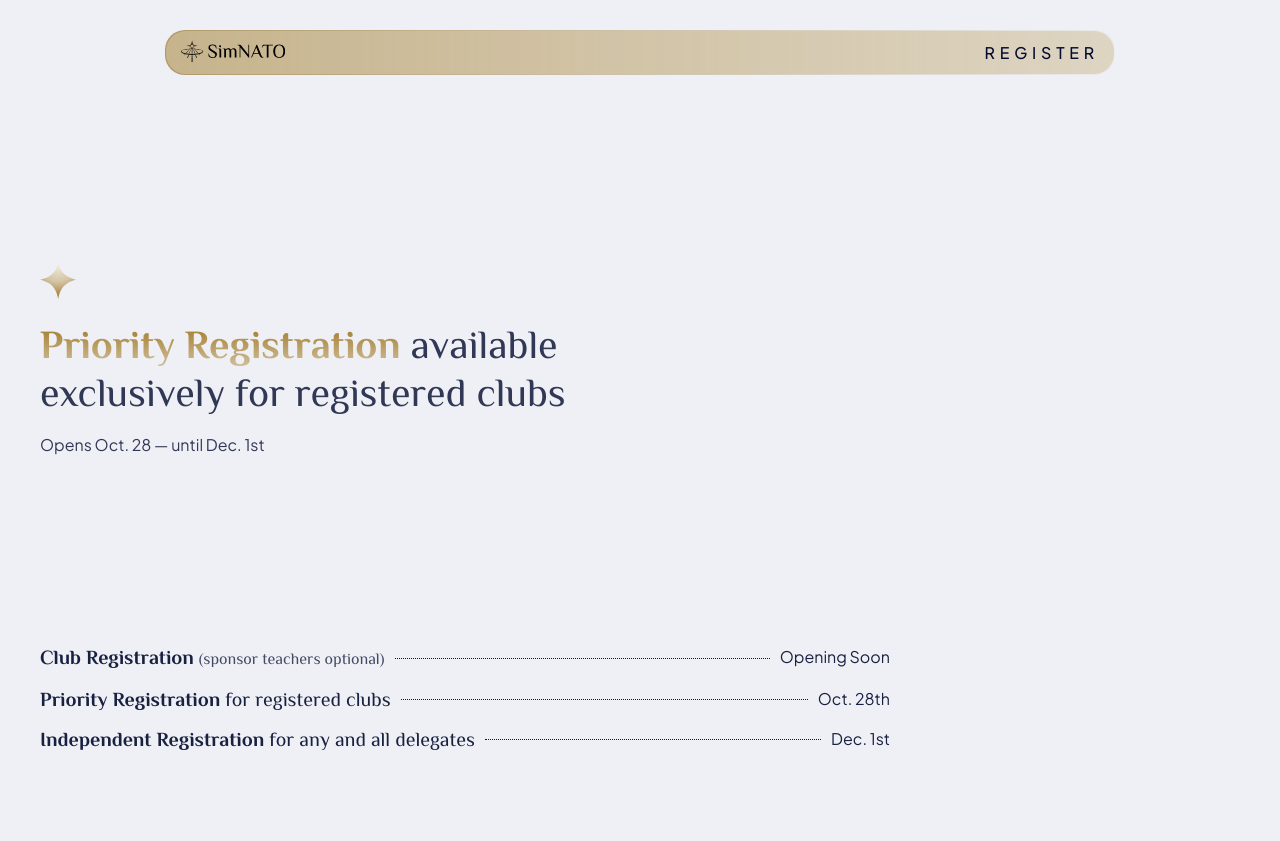
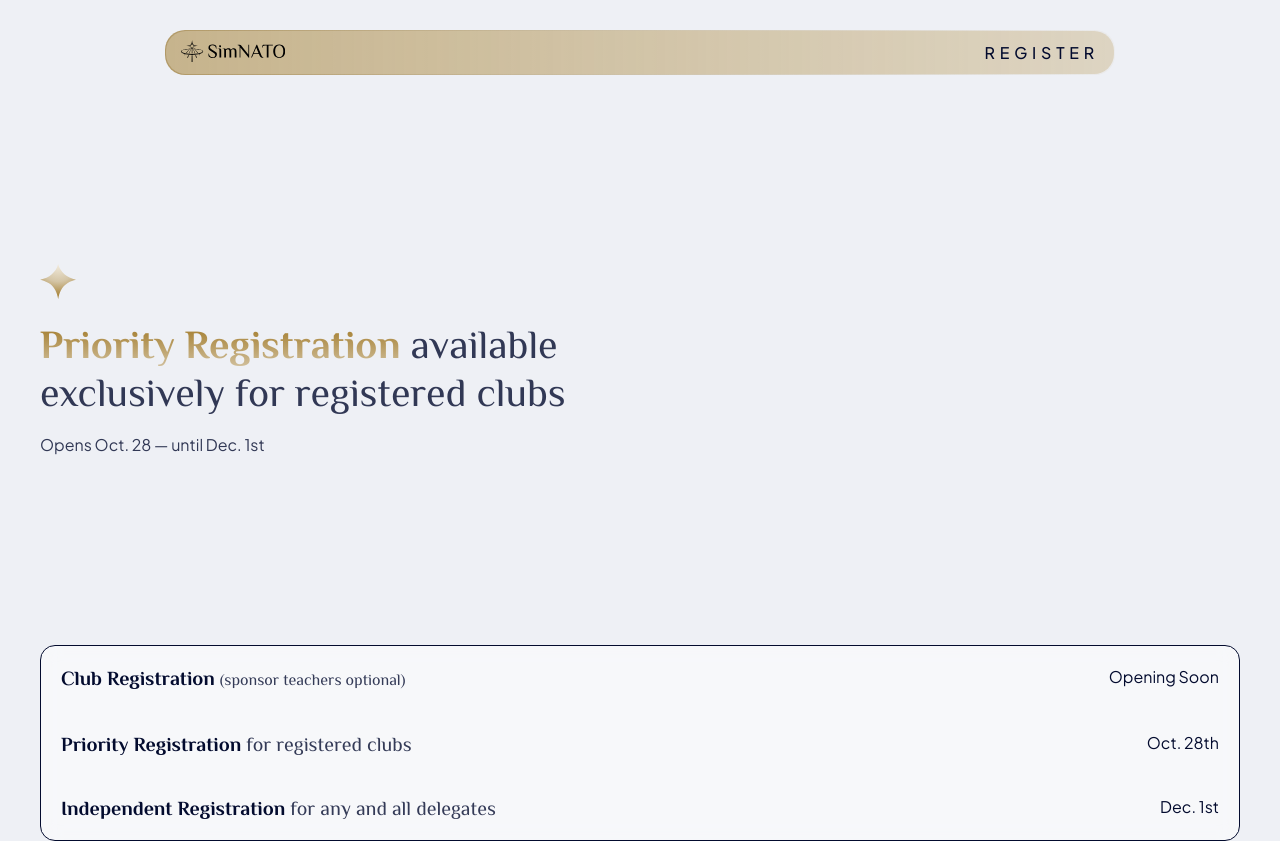
Before and after one commit to oklex/simnato-site, a Next.js app: page /registration in a window 1280 px wide. Before the commit the page ends 800 px from the top, so only its background shows below. Built offline with nearby package versions, Linux system fonts and the light colour scheme.

Commit message:
added initial accordion component

```diff
--- a/src/pages/registration.tsx
+++ b/src/pages/registration.tsx
@@ -1,28 +1,81 @@
-import React from "react";
+import React from 'react';
 import {
+	Accordion,
+	AccordionItemType,
 	Container,
 	Header,
 	Section,
 	Spacer,
 	StyledText,
 	Text,
-} from "../ui-library";
-import styled from "styled-components";
-import StarMarker from "../assets/starMarkers";
-import { PALETTE } from "../theme";
+	Div,
+} from '../ui-library';
+import styled from 'styled-components';
+import StarMarker from '../assets/starMarkers';
+import { PALETTE } from '../theme';
 
 export default function RegistrationPage() {
+	const AccordionItems: AccordionItemType[] = [
+		{
+			key: 'club-registration',
+			label: (
+				<Div flex width="100%" justifyContent="between">
+					<div>
+						<Header level={6} mode="dark">
+							<StyledText bold>Club Registration</StyledText>{' '}
+							<StyledText size="md" subtle>
+								(sponsor teachers optional)
+							</StyledText>
+						</Header>
+					</div>
+					<Text mode="dark">Opening Soon</Text>
+				</Div>
+			),
+			content: <Text mode="dark">lorem ipsum</Text>,
+		},
+		{
+			key: 'club-registration',
+			label: (
+				<Div flex width="100%" justifyContent="between">
+					<div>
+						<Header level={6} mode="dark">
+							<StyledText bold>Priority Registration</StyledText>{' '}
+							<StyledText subtle>for registered clubs</StyledText>
+						</Header>
+					</div>
+					<Text mode="dark">Oct. 28th</Text>
+				</Div>
+			),
+			content: <Text mode="dark">lorem ipsum</Text>,
+		},
+		{
+			key: 'club-registration',
+			label: (
+				<Div flex width="100%" justifyContent="between">
+					<div>
+						<Header level={6} mode="dark">
+							<StyledText bold>Independent Registration</StyledText>{' '}
+							<StyledText subtle>for any and all delegates</StyledText>
+						</Header>
+					</div>
+					<Text mode="dark">Dec. 1st</Text>
+				</Div>
+			),
+			content: <Text mode="dark">lorem ipsum</Text>,
+		},
+	];
+
 	return (
 		<div>
 			<Section mode="dark">
 				<Container center>
 					<SubContainer>
-            <Spacer height={"30vh"} />
+						<Spacer height={'30vh'} />
 						<StarMarker type="gold" />
 						<Header level={2} mode="dark">
 							<StyledText bold mode="gold">
 								Priority Registration
-              </StyledText>{" "}
+							</StyledText>{' '}
 							<StyledText subtle>
 								available
 								<br />
@@ -34,11 +87,15 @@ export default function RegistrationPage() {
 					<Text subtle mode="dark">
 						Opens Oct. 28 — until Dec. 1st
 					</Text>
-          <Spacer height={"10vh"} />
+					<Spacer height={'10vh'} />
 				</Container>
 			</Section>
-      <Spacer height={"100px"} />
+			<Spacer height={'100px'} />
+
 			<Container center>
+				<Accordion mode="dark" background="glassy" content={AccordionItems} />
+			</Container>
+			{/* <Container center>
         <InfoRow>
           <DottedLine>
             <Header level={6} mode="dark">
@@ -70,7 +127,7 @@ export default function RegistrationPage() {
           </DottedLine>
           <Text mode="dark"> Dec. 1st</Text>
         </InfoRow>
-      </Container>
+      </Container> */}
 		</div>
 	);
 }
@@ -100,7 +157,7 @@ const DottedLine = styled.div`
 	width: 100%;
 
 	&::after {
-    content: "";
+		content: '';
 		flex: 1;
 		border-bottom: 1px dotted #000; /* Adjust color as needed */
 		margin: 0 10px; /* Adjust spacing between the items */
--- /dev/null
+++ b/src/ui-library/Accordion.tsx
@@ -0,0 +1,142 @@
+import { ReactElement, ReactNode, useState } from 'react';
+import {
+	Disclosure,
+	DisclosureButton,
+	DisclosurePanel,
+} from '@headlessui/react';
+import styled, { css } from 'styled-components';
+import { MODES, PALETTE } from '../theme';
+
+export type AccordionItemType = {
+	key: string;
+	label: string | ReactNode;
+	content: string | ReactNode;
+};
+type AccordionProps = {
+	initialOpenedKey?: string;
+	mode: MODES;
+	background: 'glassy' | 'transparent';
+	content: AccordionItemType[];
+};
+
+// Styled component for AccordionWrapper
+const AccordionWrapper = styled.div<{
+	background: 'glassy' | 'transparent';
+	mode: MODES;
+}>`
+	border-radius: 15px;
+	border: solid 1px;
+	border-color: ${({ mode }) => {
+		switch (mode) {
+			case 'light':
+				return PALETTE.mono.near_white;
+			case 'dark':
+				return PALETTE.mono.dark;
+			case 'gold':
+				return PALETTE.gold.main;
+			case 'blue':
+				return PALETTE.blue.main;
+			default:
+				'transparent';
+		}
+	}};
+	${({ background }) =>
+		background === 'glassy'
+			? css`
+					background: rgba(255, 255, 255, 0.5);
+					backdrop-filter: blur(10px);
+			  `
+			: css`
+					background: transparent;
+			  `};
+`;
+
+// Styled component for AccordionButton
+const AccordionButton = styled(DisclosureButton)<{ mode: MODES }>`
+	cursor: pointer;
+	background: transparent;
+	border: none;
+	color: inherit;
+	padding: 20px;
+	width: 100%;
+	${({ mode }) => {
+		switch (mode) {
+			case 'light':
+				return css`
+					color: ${PALETTE.mono.near_white};
+				`;
+			case 'dark':
+				return css`
+					color: ${PALETTE.mono.dark};
+				`;
+			case 'gold':
+				return css`
+					color: ${PALETTE.gold.main};
+				`;
+			case 'blue':
+				return css`
+					color: ${PALETTE.blue.main};
+				`;
+			default:
+				return '';
+		}
+	}}
+`;
+
+// Styled component for AccordionPanel
+const AccordionPanel = styled(DisclosurePanel)<{ mode: MODES }>`
+	padding: 0px 20px;
+	margin: 0px 10px 20px;
+	${({ mode }) => {
+		switch (mode) {
+			case 'light':
+				return css`
+					color: ${PALETTE.mono.main};
+				`;
+			case 'dark':
+				return css`
+					color: ${PALETTE.mono.near_white};
+				`;
+			case 'gold':
+				return css`
+					color: ${PALETTE.gold.dark};
+				`;
+			case 'blue':
+				return css`
+					color: ${PALETTE.blue.light};
+				`;
+			default:
+				return '';
+		}
+	}}
+`;
+
+export const Accordion = ({
+	initialOpenedKey,
+	mode = 'light',
+	background = 'transparent',
+	content,
+}: AccordionProps): ReactElement => {
+	const [openKey, setOpenKey] = useState<string | null>(
+		initialOpenedKey ?? null
+	);
+
+	const handleToggle = (key: string) => {
+		setOpenKey(openKey === key ? null : key);
+	};
+
+	return (
+		<AccordionWrapper background={background} mode={mode}>
+			{content.map((item) => (
+				<Disclosure key={item.key} as="div">
+					<AccordionButton mode={mode} onClick={() => handleToggle(item.key)}>
+						{item.label}
+					</AccordionButton>
+					{openKey === item.key && (
+						<AccordionPanel mode={mode}>{item.content}</AccordionPanel>
+					)}
+				</Disclosure>
+			))}
+		</AccordionWrapper>
+	);
+};
--- a/src/ui-library/index.tsx
+++ b/src/ui-library/index.tsx
@@ -1,3 +1,5 @@
+export { Accordion } from './Accordion';
+export type { AccordionItemType } from './Accordion';
 export { Button } from './Button';
 export { Container } from './Container';
 export { Div } from './Generics';
```
Lines whose indentation alone changed are shown as unchanged.
